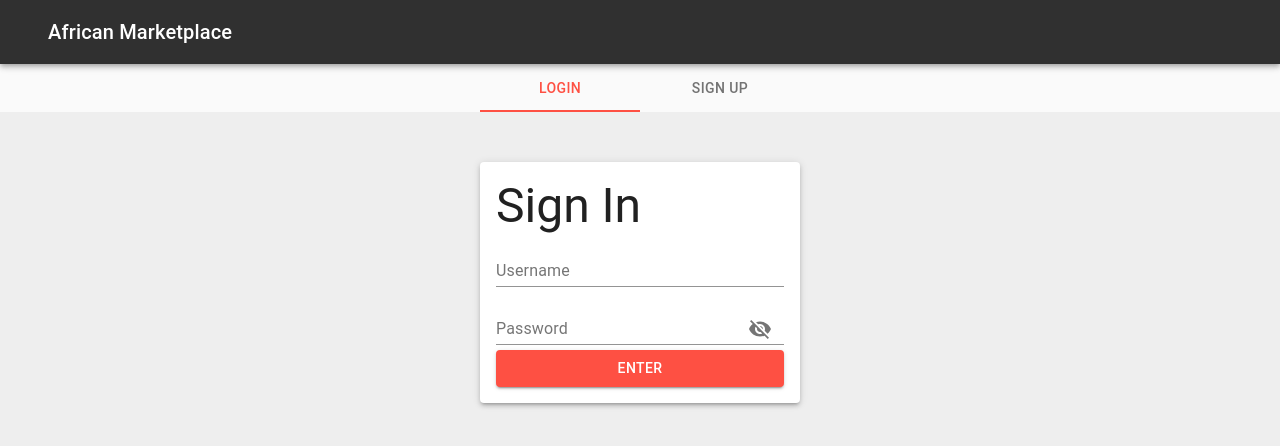
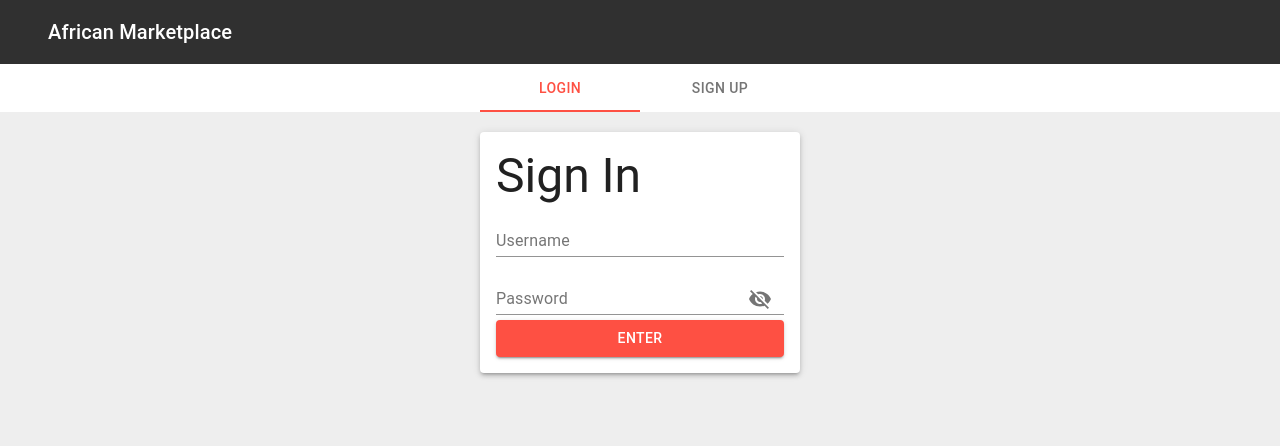
Before and after one commit to fbzr/Sauti-Marketplace-React, a React (Create React App) app in the folder the-sauti-project/: page /login in a window 1280 px wide. Shown: the top 446 px of the page. Built offline with nearby package versions, Linux system fonts and the light colour scheme.

Commit message:
change theme background color and adjust nav tab marginbottom

```diff
--- a/the-sauti-project/src/components/Login.js
+++ b/the-sauti-project/src/components/Login.js
@@ -8,9 +8,7 @@ import { useHistory } from 'react-router-dom';
 
 const useStyles = makeStyles(theme => ({
     root: {
-        height: 'calc(100% - 112px)',
         width: '100%',
-        backgroundColor: theme.palette.secondary.light,
         margin: 0,
         padding: 0,
         display: 'flex',
@@ -18,7 +16,6 @@ const useStyles = makeStyles(theme => ({
     },
     paper: {
         width: '100%',
-        marginTop: '50px',
         padding: theme.spacing(2)
     },
     fieldsContainer: {
--- a/the-sauti-project/src/components/NavBar.jsx
+++ b/the-sauti-project/src/components/NavBar.jsx
@@ -5,6 +5,10 @@ import { Link, useLocation } from 'react-router-dom';
 const useStyles = makeStyles(theme => ({
     appbar: {
         backgroundColor: theme.palette.secondary.main
+    },
+    tab: {
+        backgroundColor: '#fff',
+        marginBottom: '20px'
     }
 }))
 
@@ -32,13 +36,13 @@ const Navbar = () => {
                 </Container>
             </AppBar>
             { sessionStorage.getItem('token') ?
-                <Tabs value={pathName} indicatorColor='primary' textColor='primary' centered>
+                <Tabs className={classes.tab} value={pathName} indicatorColor='primary' textColor='primary' centered>
                     <Tab label="Home" component={Link} value="/" to='/' />
                     <Tab label="Prices" component={Link} value="/prices" to='/prices' />
                     <Tab label="Listings" component={Link} value="/listings" to='/listings' />
                 </Tabs>
                 :
-                <Tabs value={pathName} indicatorColor='primary' textColor='primary' centered>
+                <Tabs className={classes.tab} value={pathName} indicatorColor='primary' textColor='primary' centered>
                     <Tab label="Login" component={Link} value="/login" to='/login' />
                     <Tab label="Sign Up" component={Link} value="/signup" to='/signup' />
                 </Tabs>
--- a/the-sauti-project/src/components/SignUp.jsx
+++ b/the-sauti-project/src/components/SignUp.jsx
@@ -7,9 +7,7 @@ import axios from 'axios';
 
 const useStyles = makeStyles(theme => ({
     root: {
-        height: 'calc(100% - 112px)',
         width: '100%',
-        backgroundColor: theme.palette.secondary.light,
         margin: 0,
         padding: 0,
         display: 'flex',
@@ -17,7 +15,6 @@ const useStyles = makeStyles(theme => ({
     },
     paper: {
         width: '100%',
-        marginTop: '50px',
         padding: theme.spacing(2)
     },
     fieldsContainer: {
--- a/the-sauti-project/src/muiTheme.jsx
+++ b/the-sauti-project/src/muiTheme.jsx
@@ -8,11 +8,12 @@ export default createMuiTheme({
        secondary: {
          main: '#303030',
          light: '#eee'
+       },
+       background: {
+         default: "#eee"
        }
     },
     typography: {
        useNextVariants: true
-    },
-
-
+    }
  });
```
